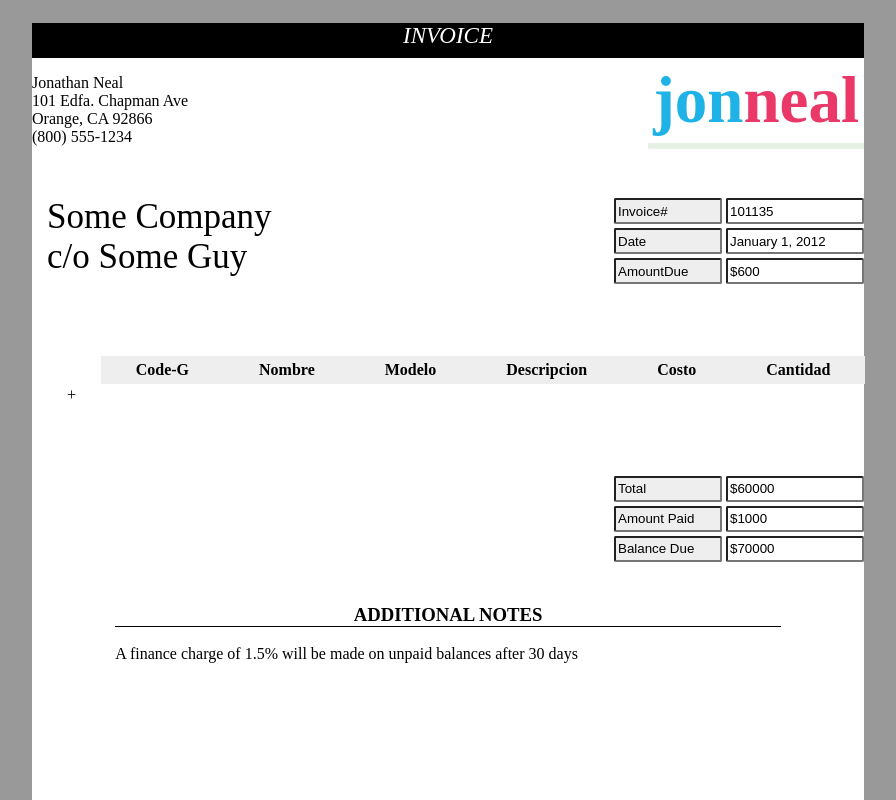
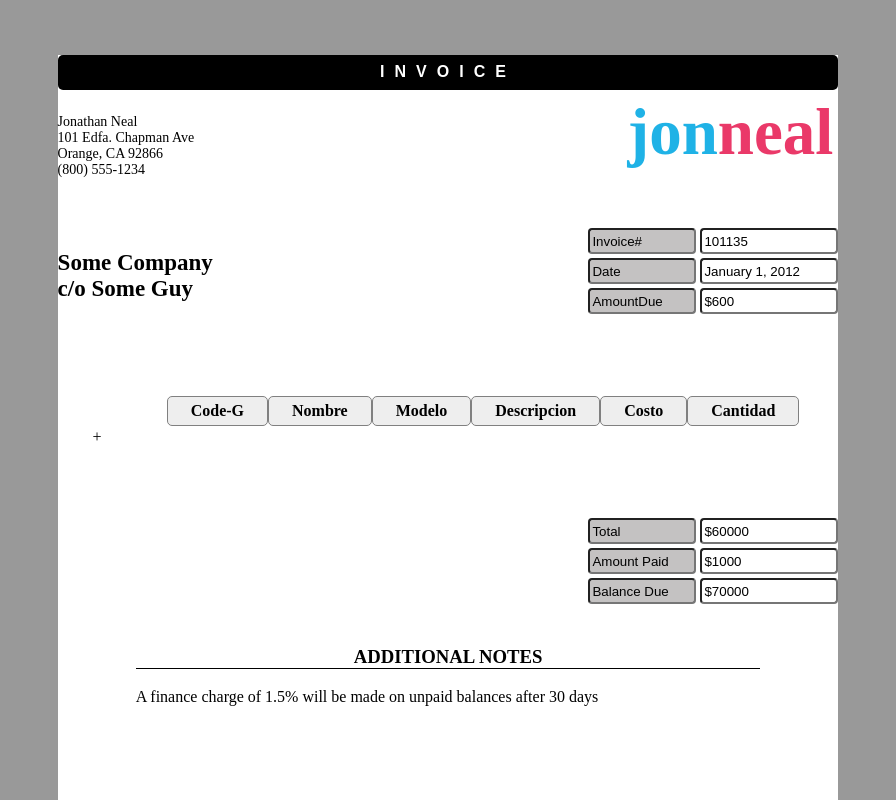
Before and after one commit to abuelotopo/aplication1, a plain HTML site: page Aplication1/index.html in a window 1280 px wide. Shown: the top 800 px of the page, without its empty margins (192-1088 px from the left). Drawn offline with Linux system fonts and the light colour scheme.

Commit message:
Update style.css

```diff
--- a/Aplication1/style.css
+++ b/Aplication1/style.css
@@ -1,15 +1,28 @@
-
 
 /*BIEN LA PARTE DEL CSS ES FACIL DE AVERIGUAR Y TAMBIEN LA MAYORIA DE ESTOS VALORES YA TU LO DOMINAS ASI QUE NO VEO LA NECESIDAD
 DE MAYOR DOCUMENTACION */
+
+#divp{
+
+	padding: 30px 30px 40px 40px;
+
+}
+
+#span{
+	border-bottom: solid #B1C1AD 6px;
+	border-radius: 2px 2px 2px 2px;
+}
+
+
 html{
 	background: #999;
 }
 body{
-width: 65%;
+width: 61%;
 margin: 0px auto;
 background: white;
 height: 900px;
+margin-top: 55px;
 }
 h3{
 	border-bottom: 1px solid black;
@@ -27,22 +40,24 @@ footer {
 	color: #EA3969;
 }
 .G2{
-	font-size: 35px;
+	font-size: 20px;
 	margin-left: 15px;
+	font-weight: bold;
 }
 .G3{
 	clear: both;
 }
 .G4{
-	background: #EEE;
-	border-radius: 2px;
+	background: #C4C2C2;
+	border-radius: 4px ;
 	width: 100px;
 	height: 20px;
 	margin-bottom: 4px;
+
 }
 .G5{
 
-	border-radius: 2px;
+	border-radius: 4px;
 	width: 130px;
 	height: 20px;
 	margin-bottom: 4px;
@@ -64,15 +79,26 @@ footer {
 	background: black;
 	height: 35px;
 	border-radius: 5px;
-	border-radius: 0px;
+
 }
 .E0 p {
-	font-size: 23px;
-	font-style: italic;
+	font-size: 16px;
 	text-align: center;
+	font-family:  sans-serif;
+	font-weight: bold;
+	letter-spacing: 10px;
+	padding: 8px;
 }
 .E1{
 	float: left;
+	font-size: 14px;
+	padding-top: 10px;
+}
+.E1 article p.G2{
+
+	padding-top: 25px;
+	font-size: 23px;
+	margin-left: 0px;
 }
 .E2{
 	float: right;
@@ -82,7 +108,7 @@ footer {
 	font-size: 65px;
 	padding: 5px;
 	margin: 0px;
-	border-bottom: solid #E7F0E5 6px;
+
 }
 .E3{
 
@@ -94,18 +120,23 @@ footer {
 }
 .E3 table{
 	margin:0 auto;
+	text-align: center;
+	margin-top: 30px;
+
 }
 .E3 table th{
 	display: inline-block;
-	padding: 5px 35px;
+	padding: 5px 23px;
 	background: #EEE;
+	border: 1px solid grey;
+	border-radius: 5px;
 
 }
 .E4{
 	display: inline-block;
 	border-width: 1px;
-	width: 51px;
-	padding: 15px 35px;
+	width: 40px;
+	padding: 15px 30px;
 	margin-right:5px;
     text-align: left;
 	margin-top: 5px;
```
